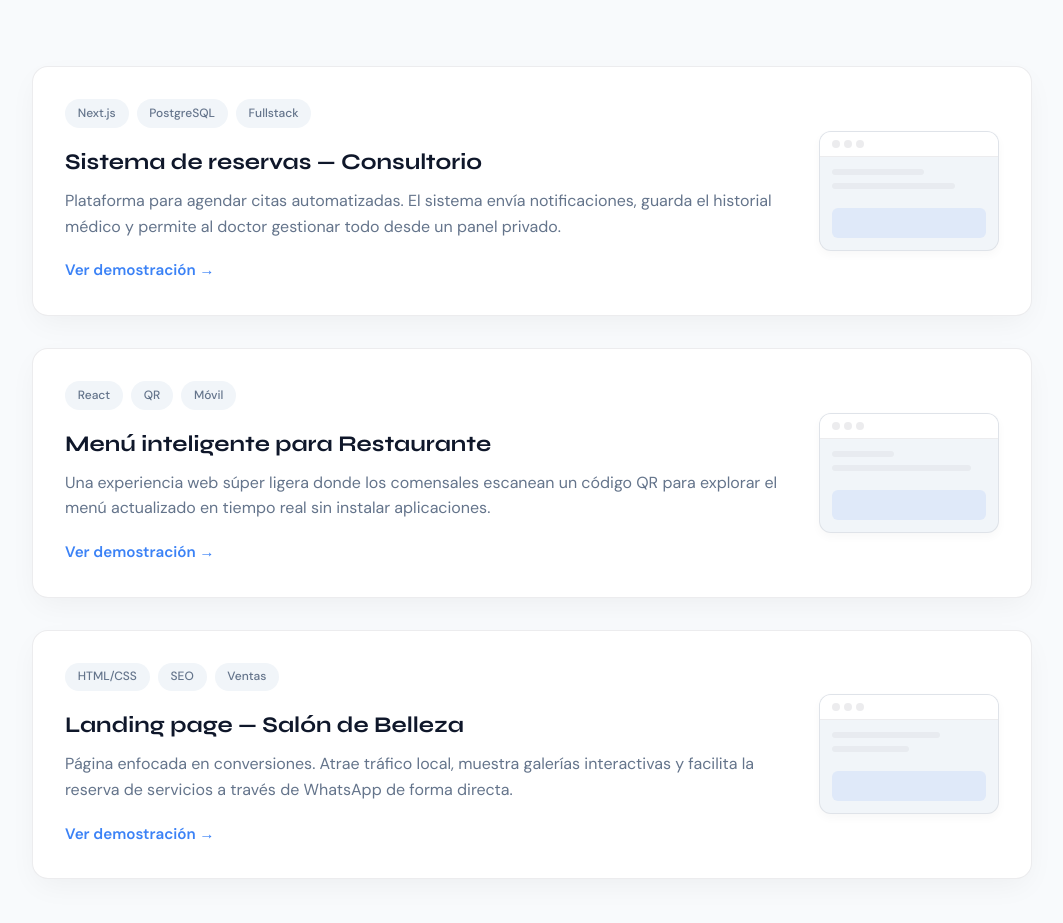
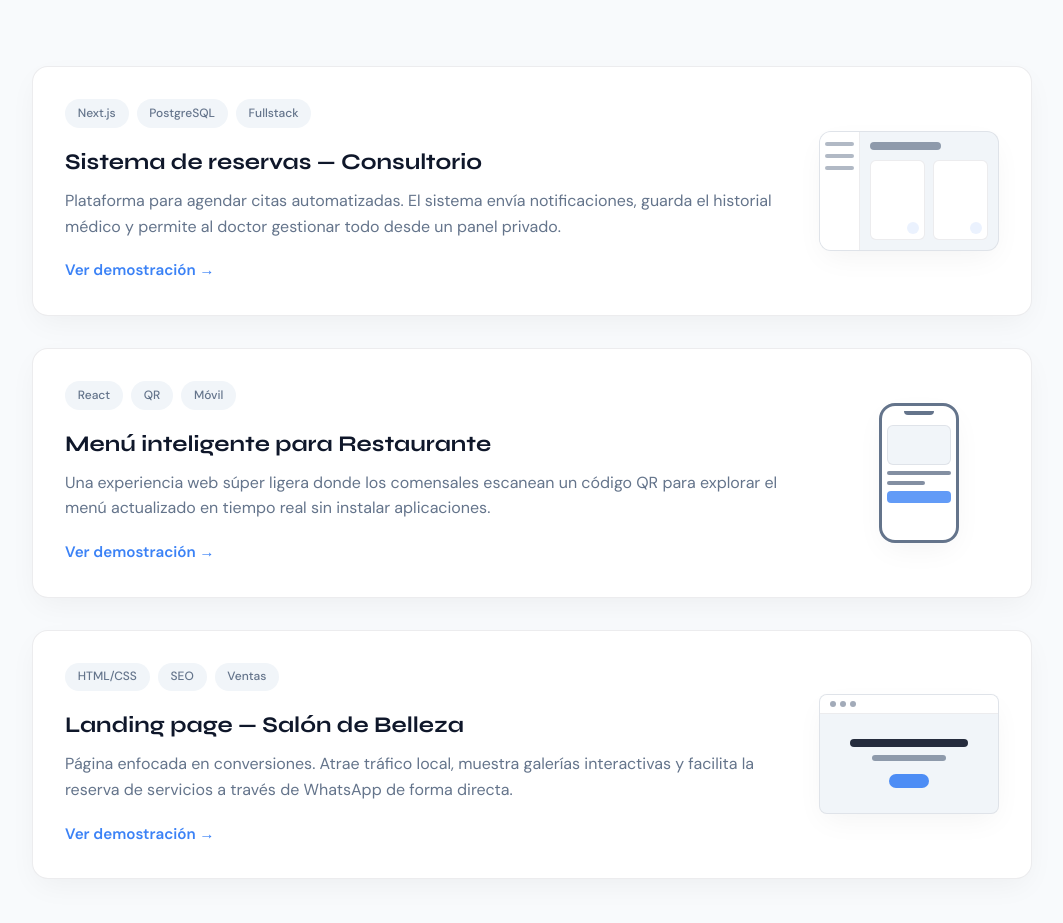
Before and after one commit to Kodra-tech/servicios_kodra, a Next.js app: page / in a window 1280 px wide. Shown: the part 2045-2968 px from the top of the page, without its empty margins (108-1171 px from the left). Built offline with nearby package versions, Linux system fonts and the light colour scheme.

Commit message:
style: fix mockup visibility and add distinct UI layouts

```diff
--- a/src/app/globals.css
+++ b/src/app/globals.css
@@ -113,12 +113,37 @@ section { padding: 6rem 2rem; }
 .proyecto-card p { font-size: 1rem; color: var(--muted); line-height: 1.6; }
 .proyecto-link { display: inline-flex; align-items: center; gap: 0.5rem; color: var(--accent); font-size: 0.95rem; font-weight: 600; text-decoration: none; margin-top: 1.2rem; transition: gap .2s; }
 .proyecto-link:hover { gap: 0.8rem; }
-.proyecto-mockup { width: 180px; height: 120px; background: var(--bg3); border-radius: 12px; border: 1px solid var(--border); display: flex; flex-direction: column; overflow: hidden; box-shadow: 0 4px 10px rgba(0,0,0,0.03); }
-.mockup-header { display: flex; gap: 4px; padding: 8px 12px; border-bottom: 1px solid var(--border); background: var(--bg2); }
-.mockup-dot { width: 8px; height: 8px; border-radius: 50%; background: var(--border); }
-.mockup-body { padding: 12px; display: flex; flex-direction: column; gap: 8px; flex-grow: 1; }
-.mockup-line { height: 6px; border-radius: 4px; background: var(--border); opacity: 0.5; }
-.mockup-box { height: 30px; border-radius: 6px; background: var(--accent-soft); margin-top: auto; }
+/* MOCKUPS - Wireframes visibles y distintos */
+.proyecto-mockup { background: var(--bg3); display: flex; overflow: hidden; box-shadow: var(--shadow); border: 1px solid var(--border); flex-shrink: 0;}
+
+/* 1. Dashboard (Sistema de reservas) */
+.dashboard-mockup { width: 180px; height: 120px; border-radius: 12px; flex-direction: row; }
+.mockup-sidebar { width: 40px; background: var(--bg2); border-right: 1px solid var(--border); padding: 10px 5px; display: flex; flex-direction: column; gap: 8px; }
+.mockup-sidebar .mockup-line { height: 4px; background: var(--muted); border-radius: 2px; opacity: 0.5; }
+.mockup-content { flex: 1; padding: 10px; display: flex; flex-direction: column; gap: 10px; }
+.mockup-header-bar { height: 8px; width: 60%; background: var(--muted); border-radius: 4px; opacity: 0.7; }
+.mockup-grid { display: flex; gap: 8px; flex: 1; }
+.mockup-card { flex: 1; background: var(--bg2); border-radius: 6px; border: 1px solid var(--border); position: relative;}
+.mockup-card::after { content: ''; position: absolute; bottom: 5px; right: 5px; width: 12px; height: 12px; border-radius: 50%; background: var(--accent-soft); }
+
+/* 2. Mobile (Menú Restaurante) */
+.mobile-mockup { width: 80px; height: 140px; border-radius: 16px; flex-direction: column; align-items: center; padding: 5px; border: 3px solid var(--muted); background: var(--bg2); margin: 0 40px;}
+.mockup-notch { width: 30px; height: 4px; background: var(--muted); border-radius: 0 0 4px 4px; margin-bottom: 10px; }
+.mobile-mockup .mockup-body { width: 100%; display: flex; flex-direction: column; gap: 6px; }
+.mockup-img { width: 100%; height: 40px; background: var(--bg3); border-radius: 6px; border: 1px solid var(--border); }
+.mobile-mockup .mockup-line { height: 4px; background: var(--muted); border-radius: 2px; opacity: 0.8; width: 100%; }
+.mobile-mockup .mockup-line.short { width: 60%; }
+.mobile-mockup .mockup-btn { width: 100%; height: 12px; background: var(--accent); border-radius: 4px; margin-top: auto; opacity: 0.8; }
+
+/* 3. Browser (Landing Page) */
+.browser-mockup { width: 180px; height: 120px; border-radius: 8px; flex-direction: column; }
+.mockup-header { display: flex; gap: 4px; padding: 6px 10px; border-bottom: 1px solid var(--border); background: var(--bg2); }
+.mockup-dot { width: 6px; height: 6px; border-radius: 50%; background: var(--muted); opacity: 0.6;}
+.browser-mockup .mockup-body { padding: 15px; display: flex; flex-direction: column; gap: 10px; align-items: center; justify-content: center; flex: 1; text-align: center;}
+.mockup-hero { width: 100%; display: flex; flex-direction: column; align-items: center; gap: 8px; }
+.mockup-hero .mockup-line.long { height: 8px; width: 80%; background: var(--text); border-radius: 4px; opacity: 0.9;}
+.mockup-hero .mockup-line.medium { height: 6px; width: 50%; background: var(--muted); border-radius: 3px; opacity: 0.7;}
+.mockup-hero .mockup-btn.small { height: 14px; width: 40px; background: var(--accent); border-radius: 10px; margin-top: 5px; opacity: 0.9;}
 
 /* HABILIDADES - Píldoras Amigables */
 .skills { background: var(--bg2); }
--- a/src/app/page.jsx
+++ b/src/app/page.jsx
@@ -147,16 +147,18 @@ export default function Home() {
                 <p>Plataforma para agendar citas automatizadas. El sistema envía notificaciones, guarda el historial médico y permite al doctor gestionar todo desde un panel privado.</p>
                 <a href="#" className="proyecto-link">Ver demostración →</a>
               </div>
-              <div className="proyecto-mockup">
-                <div className="mockup-header">
-                  <span className="mockup-dot"></span>
-                  <span className="mockup-dot"></span>
-                  <span className="mockup-dot"></span>
+              <div className="proyecto-mockup dashboard-mockup">
+                <div className="mockup-sidebar">
+                   <div className="mockup-line"></div>
+                   <div className="mockup-line"></div>
+                   <div className="mockup-line"></div>
                 </div>
-                <div className="mockup-body">
-                  <div className="mockup-line" style={{ width: "60%" }}></div>
-                  <div className="mockup-line" style={{ width: "80%" }}></div>
-                  <div className="mockup-box"></div>
+                <div className="mockup-content">
+                   <div className="mockup-header-bar"></div>
+                   <div className="mockup-grid">
+                     <div className="mockup-card"></div>
+                     <div className="mockup-card"></div>
+                   </div>
                 </div>
               </div>
             </div>
@@ -172,16 +174,13 @@ export default function Home() {
                 <p>Una experiencia web súper ligera donde los comensales escanean un código QR para explorar el menú actualizado en tiempo real sin instalar aplicaciones.</p>
                 <a href="#" className="proyecto-link">Ver demostración →</a>
               </div>
-              <div className="proyecto-mockup">
-                <div className="mockup-header">
-                  <span className="mockup-dot"></span>
-                  <span className="mockup-dot"></span>
-                  <span className="mockup-dot"></span>
-                </div>
+              <div className="proyecto-mockup mobile-mockup">
+                <div className="mockup-notch"></div>
                 <div className="mockup-body">
-                  <div className="mockup-line" style={{ width: "40%" }}></div>
-                  <div className="mockup-line" style={{ width: "90%" }}></div>
-                  <div className="mockup-box"></div>
+                  <div className="mockup-img"></div>
+                  <div className="mockup-line"></div>
+                  <div className="mockup-line short"></div>
+                  <div className="mockup-btn"></div>
                 </div>
               </div>
             </div>
@@ -197,16 +196,18 @@ export default function Home() {
                 <p>Página enfocada en conversiones. Atrae tráfico local, muestra galerías interactivas y facilita la reserva de servicios a través de WhatsApp de forma directa.</p>
                 <a href="#" className="proyecto-link">Ver demostración →</a>
               </div>
-              <div className="proyecto-mockup">
+              <div className="proyecto-mockup browser-mockup">
                 <div className="mockup-header">
                   <span className="mockup-dot"></span>
                   <span className="mockup-dot"></span>
                   <span className="mockup-dot"></span>
                 </div>
                 <div className="mockup-body">
-                  <div className="mockup-line" style={{ width: "70%" }}></div>
-                  <div className="mockup-line" style={{ width: "50%" }}></div>
-                  <div className="mockup-box"></div>
+                  <div className="mockup-hero">
+                    <div className="mockup-line long"></div>
+                    <div className="mockup-line medium"></div>
+                    <div className="mockup-btn small"></div>
+                  </div>
                 </div>
               </div>
             </div>
```
